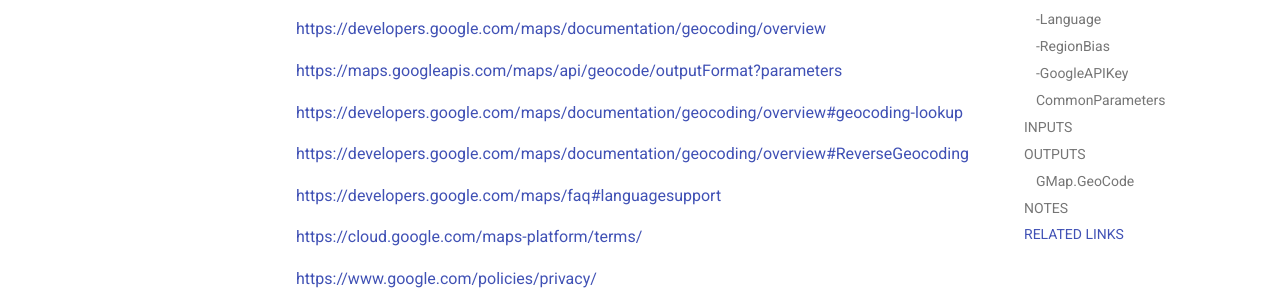
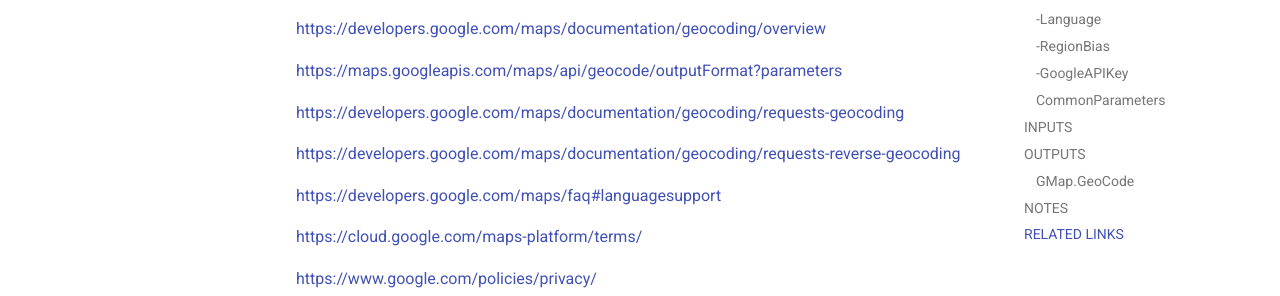
Before and after one commit to techthoughts2/pwshPlaces, an MkDocs documentation site: the page built from docs/Invoke-GMapGeoCode.md, in a window 1280 px wide and 900 px high, scrolled down 4425 px. Shown: the part 520-816 px from the top of the window. Built offline with MkDocs 1.6.1 and Material for MkDocs 9.7.7, drawn with Linux system fonts in a browser that asks for light colours; comment, search, counter and statistics services are not loaded; some of the changed lines change nothing that is shown.

Commit message:
updated links for Invoke-GMapGeoCode

```diff
--- a/docs/Invoke-GMapGeoCode.md
+++ b/docs/Invoke-GMapGeoCode.md
@@ -212,9 +212,9 @@
 
 [https://maps.googleapis.com/maps/api/geocode/outputFormat?parameters](https://maps.googleapis.com/maps/api/geocode/outputFormat?parameters)
 
-[https://developers.google.com/maps/documentation/geocoding/overview#geocoding-lookup](https://developers.google.com/maps/documentation/geocoding/overview#geocoding-lookup)
+[https://developers.google.com/maps/documentation/geocoding/requests-geocoding](https://developers.google.com/maps/documentation/geocoding/requests-geocoding)
 
-[https://developers.google.com/maps/documentation/geocoding/overview#ReverseGeocoding](https://developers.google.com/maps/documentation/geocoding/overview#ReverseGeocoding)
+[https://developers.google.com/maps/documentation/geocoding/requests-reverse-geocoding](https://developers.google.com/maps/documentation/geocoding/requests-reverse-geocoding)
 
 [https://developers.google.com/maps/faq#languagesupport](https://developers.google.com/maps/faq#languagesupport)
 
```
Also changed, not shown: 1 other file.
